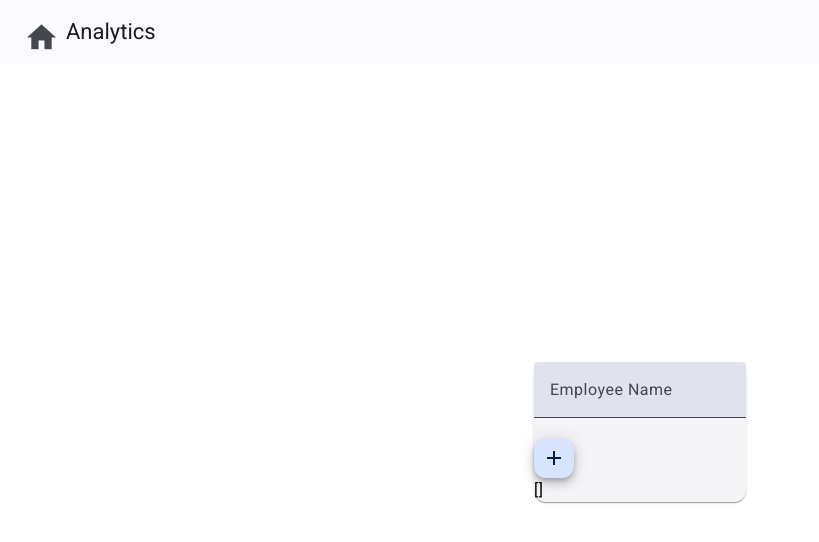
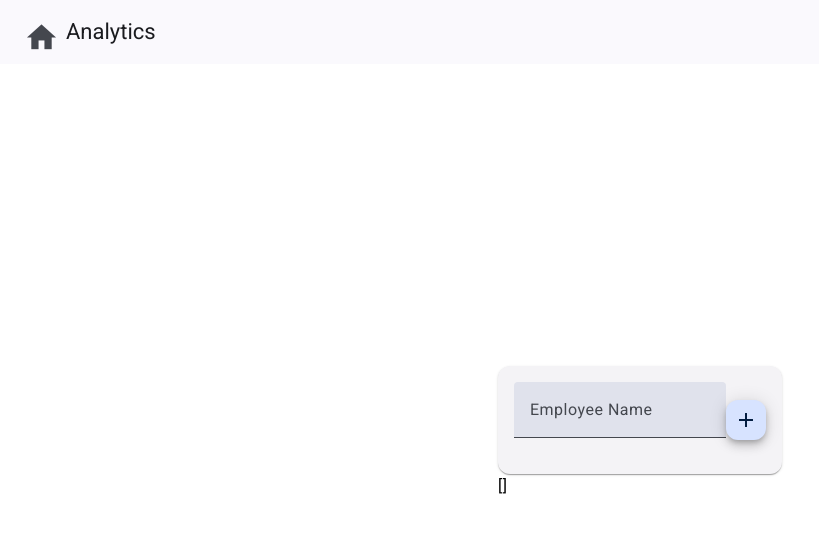
Before and after one commit to Jthapata/hr-timesheet, an Angular app: page /timesheet in a window 1280 px wide. Shown: the top 542 px of the page, without its empty margins (0-819 px from the left). Built offline with nearby package versions, Linux system fonts and the light colour scheme.

Commit message:
changing some styling from unit 7

```diff
--- a/src/app/components/timesheet/timesheet.component.html
+++ b/src/app/components/timesheet/timesheet.component.html
@@ -11,8 +11,7 @@
             <button mat-mini-fab color="primary" (click)="addEmployee()" [disabled]="employeeNameFC.invalid">
                 <mat-icon>add</mat-icon>
             </button>
-
-            <div>{{employees | json}}</div>
         </mat-card>
+        <div>{{employees | json}}</div>
     </div>
 </div>
--- a/src/app/components/timesheet/timesheet.component.scss
+++ b/src/app/components/timesheet/timesheet.component.scss
@@ -1,7 +1,13 @@
 h2 {
     text-align: center;
 }
-
 .cards {
     margin: auto;
 }
+mat-card {
+    display: flex;
+    flex-direction: row;
+    justify-content: space-evenly;
+    align-items: center;
+    padding: 1rem;
+}
```
